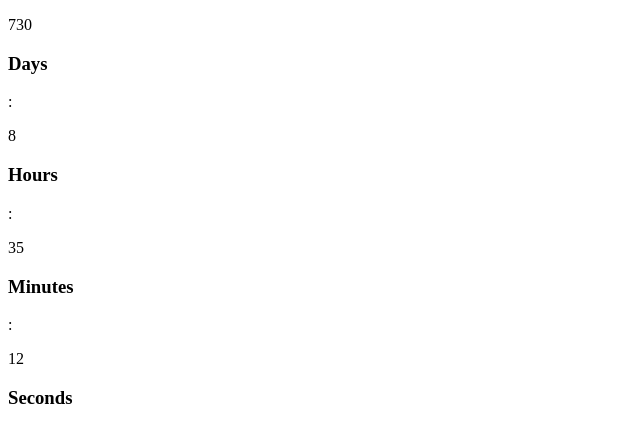
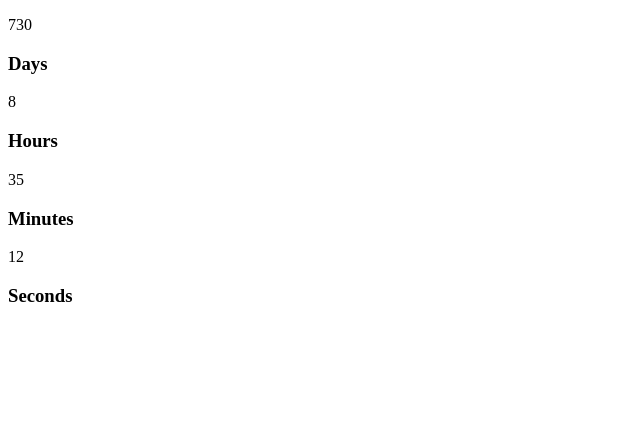
Before and after one commit to Marcraphael12/Launch-countdown-timer, a React (Create React App) app: page / in a window 1280 px wide. Shown: the top 442 px of the page, without its empty margins (0-640 px from the left). Built offline with nearby package versions, Linux system fonts and the light colour scheme.

Commit message:
components/clock: delete separators

```diff
--- a/src/components/clock.js
+++ b/src/components/clock.js
@@ -10,21 +10,15 @@ const Clock = ({setDays, setHours, setMinutes, setSeconds}) => {
 						<h3>Days</h3>
 					</div>
 
-					<span>:</span>
-
 					<div className="hours">
 						<p>{setHours}</p>
 						<h3>Hours</h3>
 					</div>
 
-					<span>:</span>
-
 					<div className="minutes">
 						<p>{setMinutes}</p>
 						<h3>Minutes</h3>
 					</div>
-
-					<span>:</span>
 
 					<div className="seconds">
 						<p>{setSeconds}</p>
```
